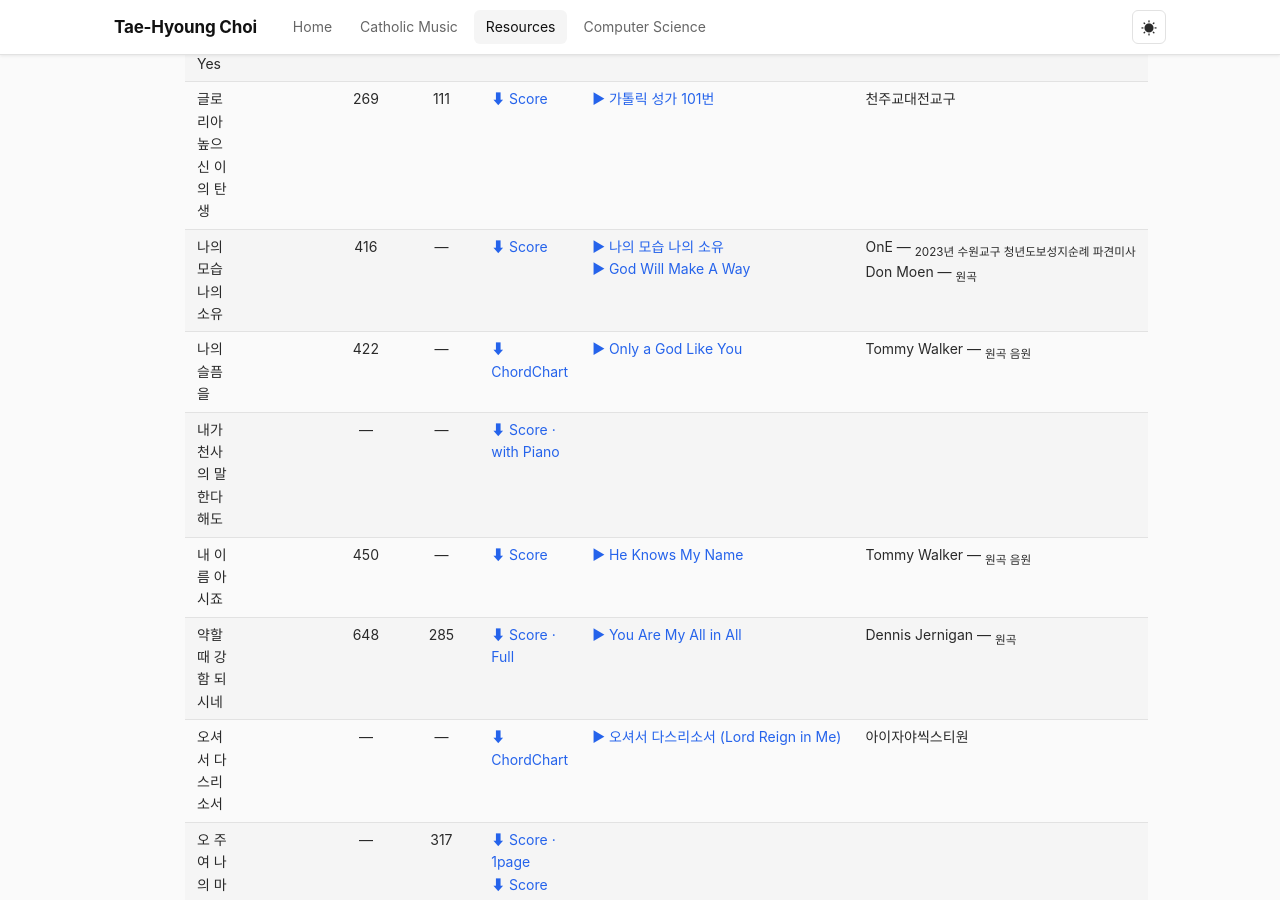
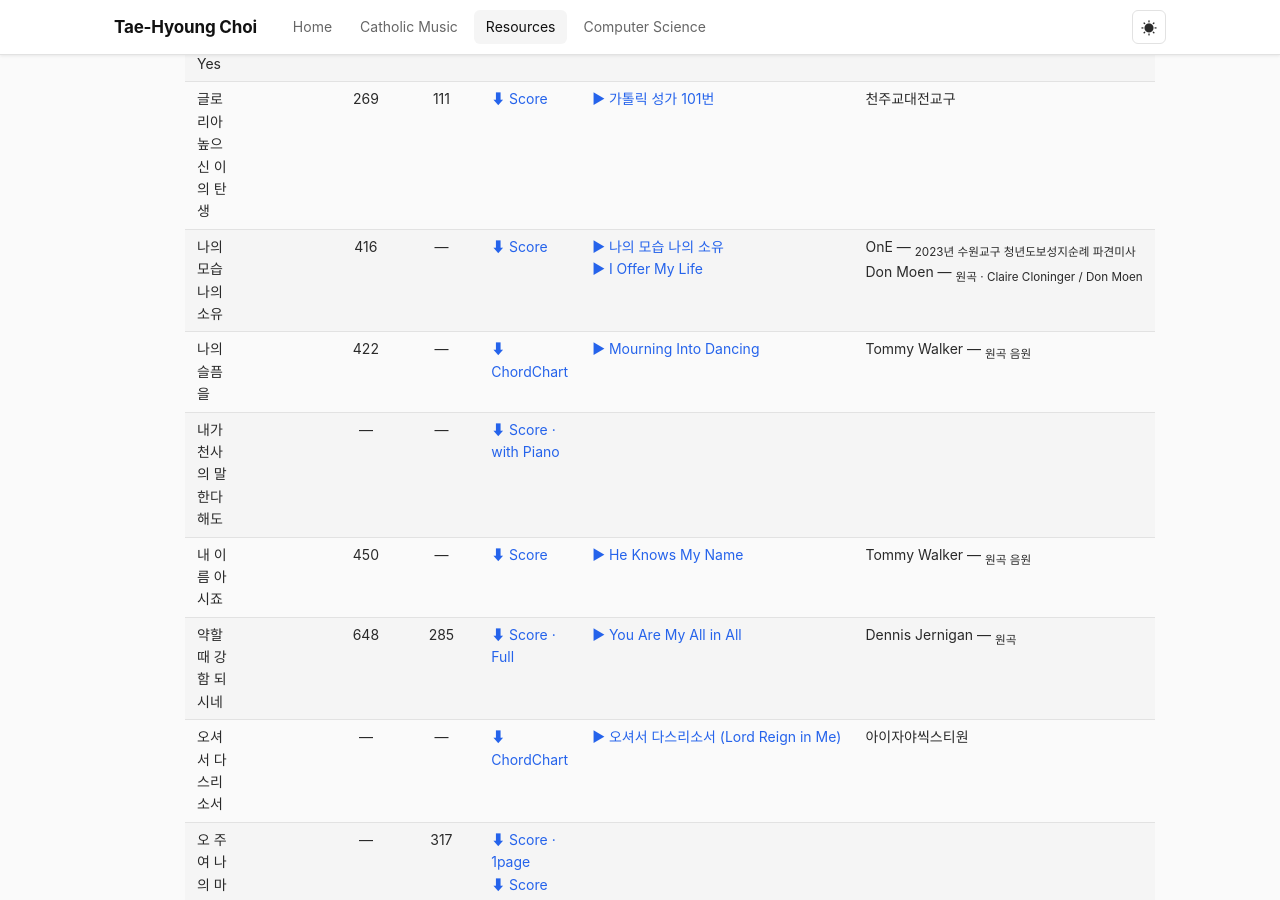
Before and after one commit to selmo/selmo.github.io, a Jekyll site: the page built from resources/OnE-Scores.md, in a window 1280 px wide and 900 px high, scrolled down 3192 px. Built offline with Jekyll 4.4.1, drawn with Linux system fonts in a browser that asks for light colours.

Commit message:
fix: 잘못 연결된 원곡 영상 2건 교체
같은 아티스트의 다른 곡을 원곡으로 잘못 붙였다.

  나의 모습 나의 소유 (야훼이레 416)
    God Will Make A Way  ->  I Offer My Life (Don Moen 공식 채널)
    실제 원곡은 Claire Cloninger / Don Moen 의 'I offer my life'

  나의 슬픔을 (야훼이레 422)
    Only a God Like You  ->  Mourning Into Dancing (공식 음원)
    실제 원곡은 Tommy Walker 의 'Mourning into dancing'

야훼이레 목록에 영문 원제가 있으므로, 영문 제목을 가진 나머지 링크
5건도 원제와 대조해 일치를 확인했다.

Co-Authored-By: Claude Opus 5 (1M context) <noreply@anthropic.com>

```diff
--- a/_data/links.yml
+++ b/_data/links.yml
@@ -283,15 +283,15 @@ items:
         title: "나의 모습 나의 소유"
         by: "OnE"
         note: "2023년 수원교구 청년도보성지순례 파견미사"
-      - id: "_rSWXf2Y4z0"
-        title: "God Will Make A Way"
+      - id: "TwNTHThR-Fw"
+        title: "I Offer My Life"
         by: "Don Moen"
-        note: "원곡"
+        note: "원곡 · Claire Cloninger / Don Moen"
   - title: "나의 슬픔을"
     composer: ""
     videos:
-      - id: "dtktBpQrr2k"
-        title: "Only a God Like You"
+      - id: "Dp1fpkGU0NY"
+        title: "Mourning Into Dancing"
         by: "Tommy Walker"
         note: "원곡 음원"
   - title: "내가 천사의 말한다 해도"
@@ -365,7 +365,7 @@ items:
         by: "Carl Tuttle"
         note: "원곡"
 
-  # ══════ hymn ══════
+  # ══════ 성가 · 찬양 ══════
   - title: "그분께로 한 걸음씩"
     composer: ""
     videos:
@@ -468,7 +468,7 @@ items:
     composer: ""
     videos: []
 
-  # ══════ kpop ══════
+  # ══════ K-Pop ══════
   - title: "Butterfly"
     composer: ""
     videos: []
```
